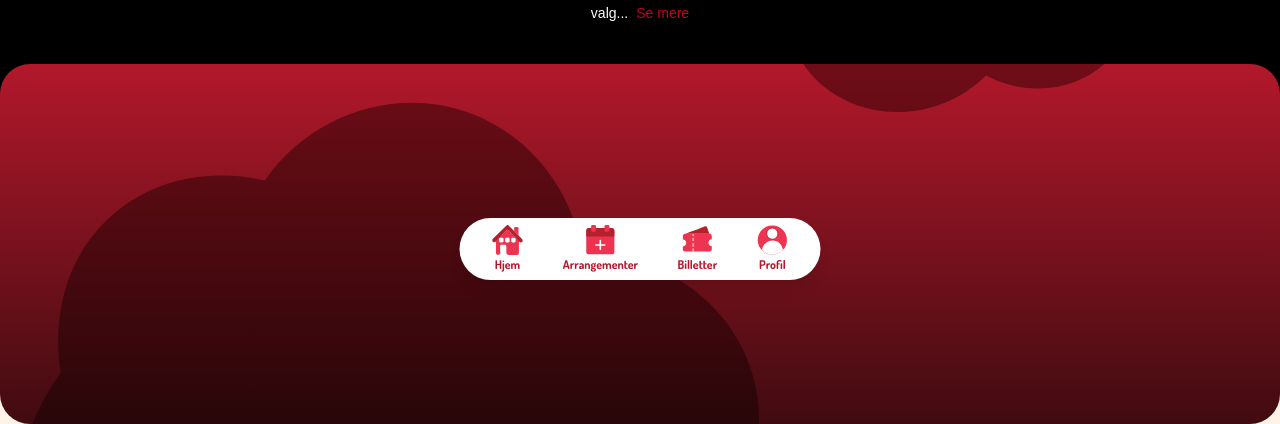
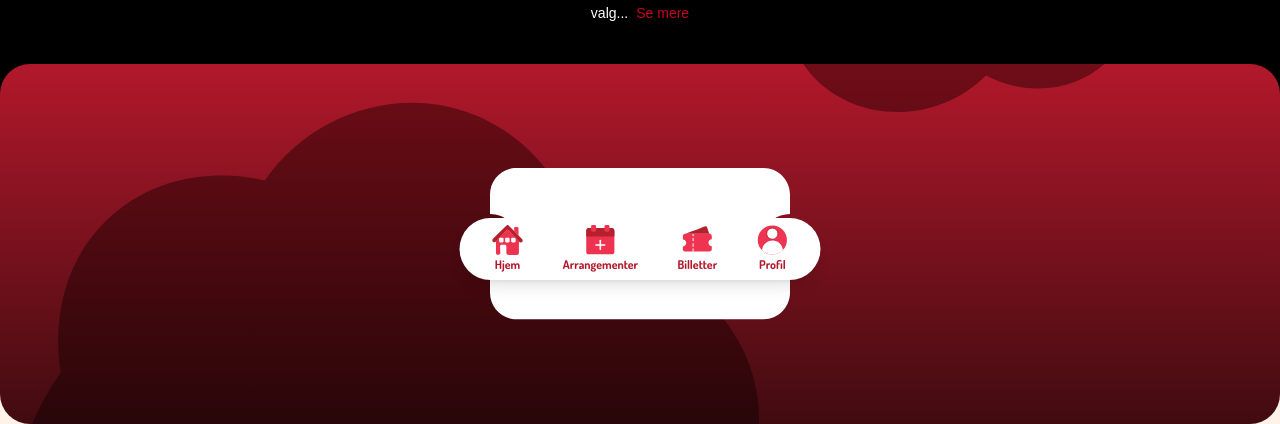
Before and after one commit to eaa24martia/malling-bio-app, a Next.js app: page /movie/1 in a window 1280 px wide. Shown: the part 504-928 px from the top of the page. Built offline with nearby package versions, Linux system fonts and the light colour scheme; a web font is replaced by a local one.

Commit message:
added se tider button to details page

```diff
--- a/components/DetailFoldElement.tsx
+++ b/components/DetailFoldElement.tsx
@@ -1,4 +1,6 @@
 "use client";
+
+import CreateButton from "./CreateButton";
 
 export default function DetailFoldElement() {
   return (
@@ -12,6 +14,14 @@ export default function DetailFoldElement() {
         backgroundBlendMode: 'multiply'
       }}
     >
+        <section className="absolute inset-0 flex items-center justify-center mt-[-70]">
+            <div className="relative">
+                <img src="/assets/ticket-element.svg" alt="" className="w-75 h-auto" />
+                <div className="absolute inset-0 flex items-center justify-center mt-[-10]">
+                    <CreateButton href="/seat">Se tider</CreateButton>
+                </div>
+            </div>
+        </section>
     </div>
   );
 }
```
